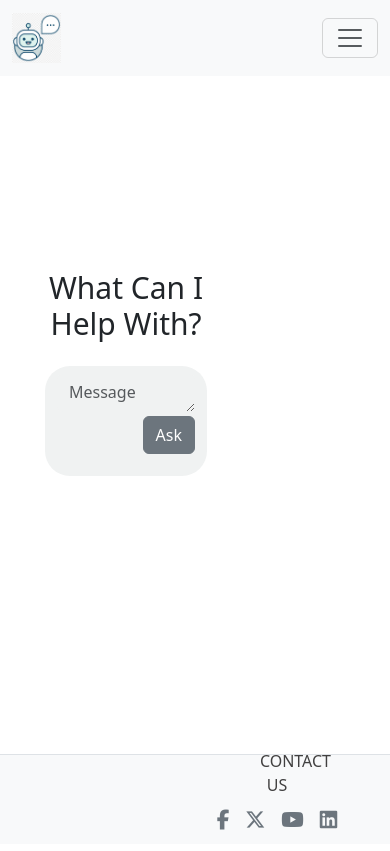
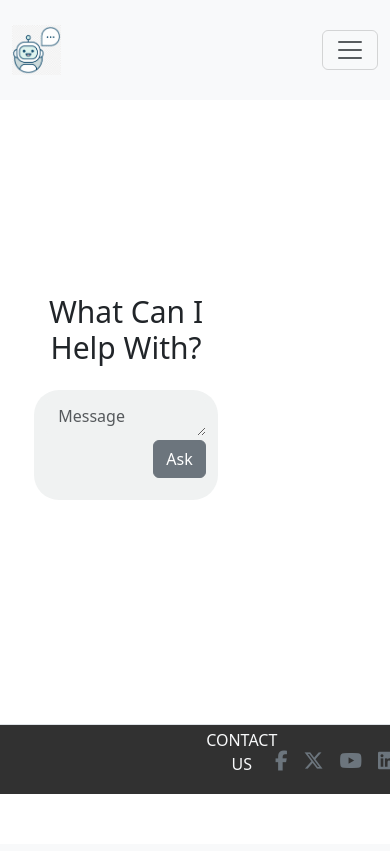
Before and after one commit to BlackFoxT/GradProject, a Flask app: page / in a window 390 px wide. After the commit the page ends 794 px from the top, so only its background shows below. Run offline with Flask 3, Linux system fonts and the light colour scheme.

Commit message:
updating some styles

```diff
--- a/static/css/style.css
+++ b/static/css/style.css
@@ -82,7 +82,7 @@
 
 #chat {
   margin-bottom: 50px;
-  height: 570px;
+  height: 500px;
 }
 
 #hiddenContent {
@@ -90,6 +90,7 @@
   height: 85%; /* Maximum height before scrolling */
   overflow-y: auto;   /* Enable vertical scrolling */
   margin-bottom: 40px;
+  scroll-behavior: smooth; /* Smooth scrolling */
 }
 
 #content {
--- a/static/script/script.js
+++ b/static/script/script.js
@@ -1,5 +1,6 @@
 document.addEventListener("DOMContentLoaded", function () {
   console.log("Document loaded");
+
 
   // Fetch chat history when the document loads
   fetch("/get-chat-history", {
@@ -34,6 +35,7 @@ document.addEventListener("DOMContentLoaded", function () {
         header.style.display = "none";
         chatDiv.style.marginTop = "10px";
       }
+      scrollToBottom();
     })
     .catch((error) => {
       console.error("Error fetching chat history:", error);
@@ -141,6 +143,8 @@ if (lastChat.question.slice(1).localeCompare('userinfo') == 0 || lastChat.questi
                   <div><strong></strong> ${chat.response}</div><hr></div>`;
             });*/
           }
+          scrollToBottom();
+
         } else if (data.error) {
           contentDiv.innerHTML += `<div>Error: ${data.error}</div>`;
         }
@@ -163,3 +167,9 @@ function directCommand(command) {
     window.location.href = `http://127.0.0.1:5000/quiz_start`;
   }
 }
+function scrollToBottom() {
+
+  var hiddenContent = document.getElementById("hiddenContent");
+  if(hiddenContent)console.log("hi");
+  hiddenContent.scrollTop = hiddenContent.scrollHeight;
+}
--- a/templates/layouts/layout.html
+++ b/templates/layouts/layout.html
@@ -20,7 +20,7 @@
         </ul>
     {% endif %}
 {% endwith %}
-    <nav class="navbar navbar-expand-lg navbar-light bg-light">
+    <nav class="navbar navbar-expand-lg navbar-light d-flex bg-light" style="height: 100px; width: 100%;">
         <div class="container-fluid">
             {% if current_user.is_authenticated %}
             <a class="navbar-brand" id="toggle-sidebar"><svg width="24" height="24" viewBox="0 0 24 24" fill="none"
@@ -108,8 +108,8 @@
         </div>
     </nav>
 
-    <div class="container-fluid">
-        <div class="row"  style="height: 100%;">
+    <div>
+        <div class="row"  style="min-height: 600px;">
             {% if current_user.is_authenticated %}
             <div id="sidebar" class="col-md-3 col-lg-2 d-md-block bg-light sidebar d-flex flex-column pt-5" style="height: 100%;">
                 <br><br>
@@ -131,17 +131,14 @@
                 </ul>
             </div>
             {% endif %}
-            <main class="col-md-9 ms-sm-auto col-lg-10 px-md-4 d-flex justify-content-center mt-4" style="height: 100%;">
+            <main class="col-md-9 ms-sm-auto col-lg-10 px-md-4 d-flex justify-content-center mt-4" style="height: 90%;">
                 {% block content %}{% endblock content %}
             </main>
         </div>
-    </div>
-
-    <footer class="d-flex justify-content-center align-items-center position-absolute bottom-0 end-0 border-top w-100 px-5 bg-light" style="height: 90px;">
+        <footer class="d-flex justify-content-center align-items-center bottom-0 end-0 border-top w-100 px-0 mt-4" style="height: 70px; background-color: rgb(49, 49, 49);">
             <!-- Left footer a logo vs. eklenebilir. -->
-        <div class="w-100"></div>
-        <div class="d-flex flex-column align-items-end justify-content-end w-100 px-5">
-            <span class="contact-us-text w-25 mb-2 text-center">CONTACT US</span>
+            <div class="d-flex flex-row align-items-end justify-content-end w-100 px-2">
+                <span class="contact-us-text w-25 mb-3 text-center text-light">CONTACT US</span>
                 <ul class="d-flex align-items-center justify-content-center w-25 list-unstyled">
                     <li><a href="#" class="mx-2 fs-5 text-secondary"><i class="footer-contact-us-icons fa-brands fa-facebook-f"></i></a></li>
                     <li><a href="#" class="mx-2 fs-5 text-secondary"><i class="footer-contact-us-icons fa-brands fa-x-twitter"></i></a></li>
@@ -150,6 +147,9 @@
                 </ul>
             </div>
         </footer>
+    </div>
+
+
 
     <script src="{{ url_for('static', filename='script/script.js') }}"></script>
     <script src="https://cdn.jsdelivr.net/npm/bootstrap@5.3.3/dist/js/bootstrap.bundle.min.js"></script>
```
Also changed, not shown: instance/main.db. Lines whose indentation alone changed are shown as unchanged.
